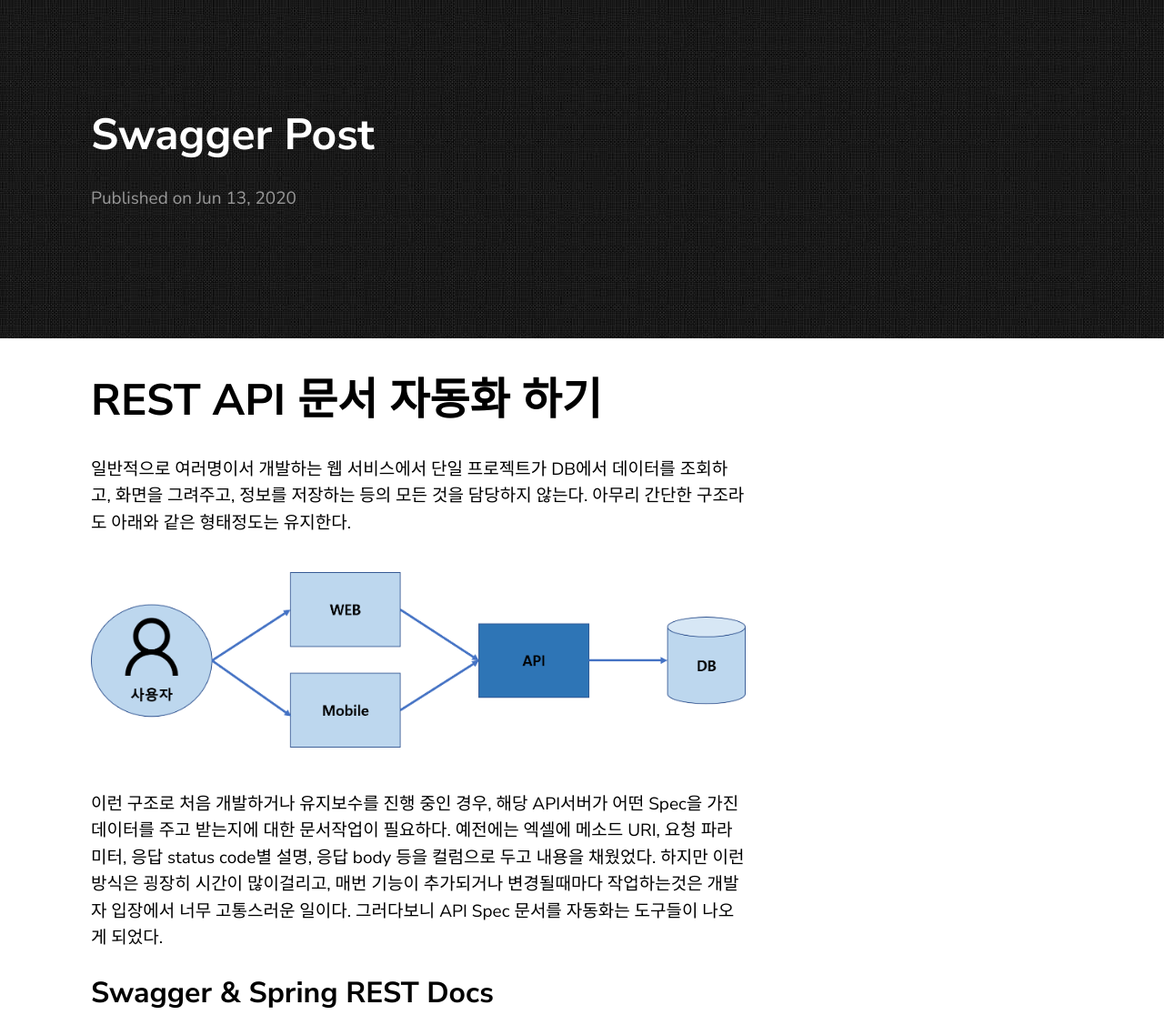
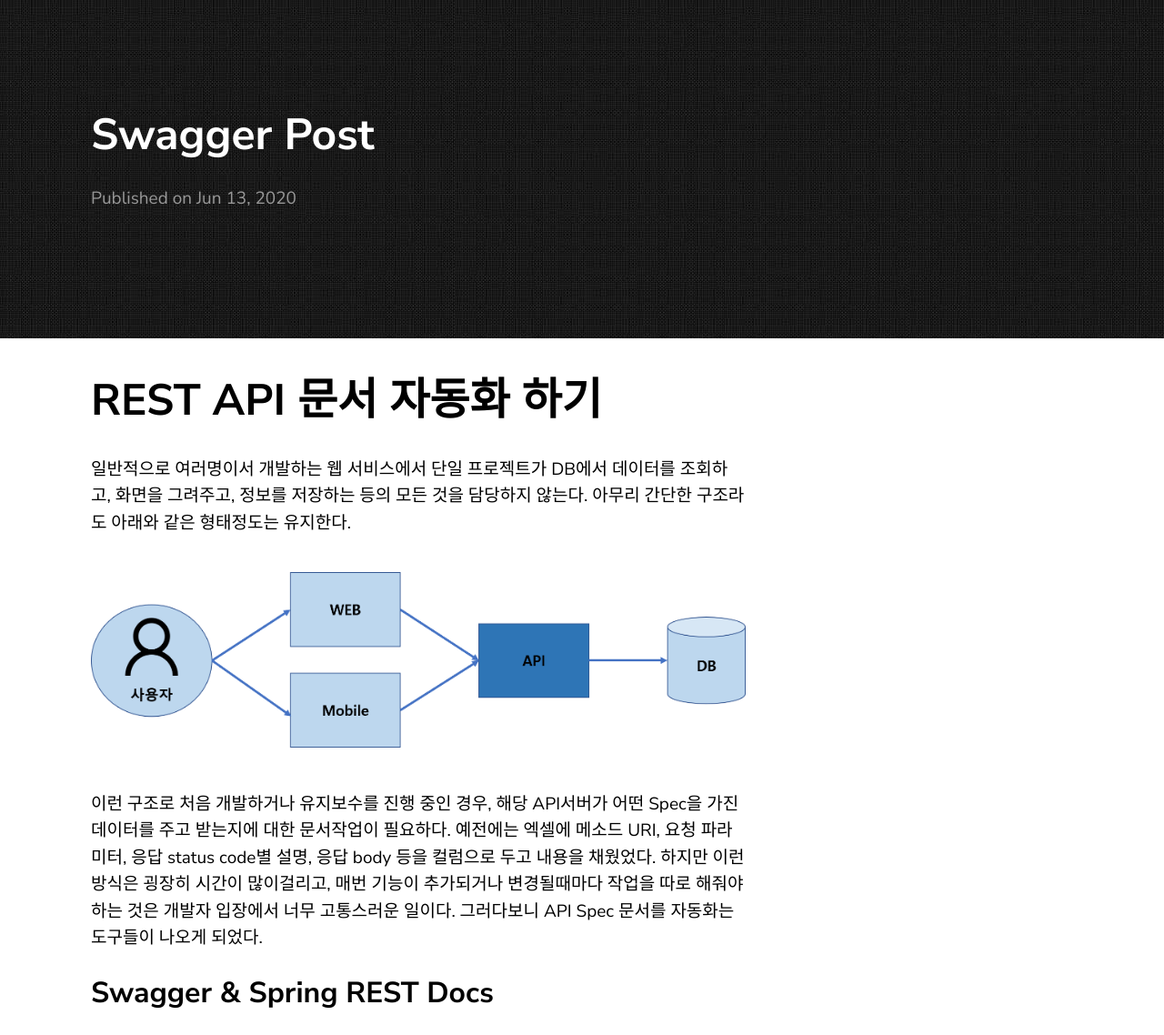
Before and after one commit to rbwls31/rbwls31.github.io, a Jekyll site: the page built from _posts/2020-06-13-swagger-post.markdown, in a window 1280 px wide. Shown: the whole page at 91% size. Built offline with Jekyll 4.4.1, drawn with Linux system fonts in a browser that asks for light colours; our own code applies the rules of GitHub Pages for plain Markdown files.

Commit message:
_posts/2020-06-13-swagger-post.markdown updated from https://stackedit.io/

```diff
--- a/_posts/2020-06-13-swagger-post.markdown
+++ b/_posts/2020-06-13-swagger-post.markdown
@@ -4,7 +4,7 @@
 ![web](https://raw.githubusercontent.com/rbwls31/rbwls31.github.io/master/images/WEB.png)
 
 이런 구조로 처음 개발하거나 유지보수를 진행 중인 경우, 해당 API서버가 어떤 Spec을 가진 데이터를 주고 받는지에 대한 문서작업이 필요하다.
-예전에는 엑셀에 메소드 URI, 요청 파라미터, 응답 status code별 설명, 응답 body 등을 컬럼으로 두고 내용을 채웠었다.  하지만 이런 방식은 굉장히 시간이 많이걸리고, 매번 기능이 추가되거나 변경될때마다 작업하는것은 개발자 입장에서 너무 고통스러운 일이다. 그러다보니 API Spec 문서를 자동화는 도구들이 나오게 되었다.
+예전에는 엑셀에 메소드 URI, 요청 파라미터, 응답 status code별 설명, 응답 body 등을 컬럼으로 두고 내용을 채웠었다.  하지만 이런 방식은 굉장히 시간이 많이걸리고, 매번 기능이 추가되거나 변경될때마다 작업을 따로 해줘야 하는 것은 개발자 입장에서 너무 고통스러운 일이다. 그러다보니 API Spec 문서를 자동화는 도구들이 나오게 되었다.
 
 ## Swagger & Spring REST Docs
 
```
Also changed, not shown: other parts of _posts/2020-06-13-swagger-post.markdown (+1 -1 lines).
